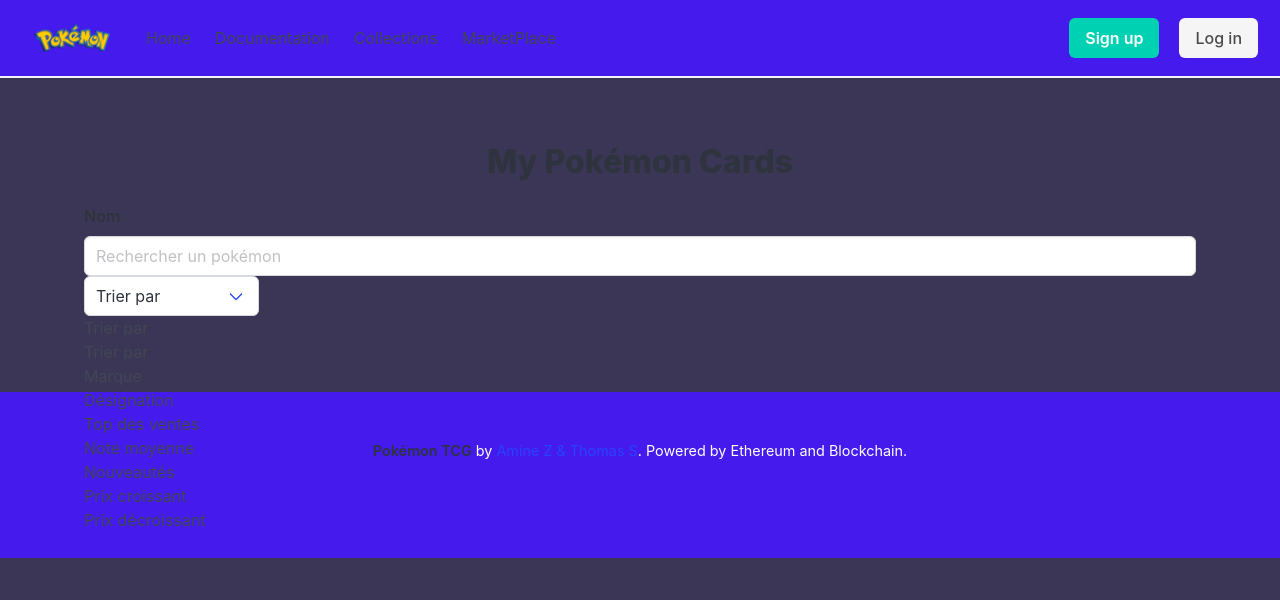
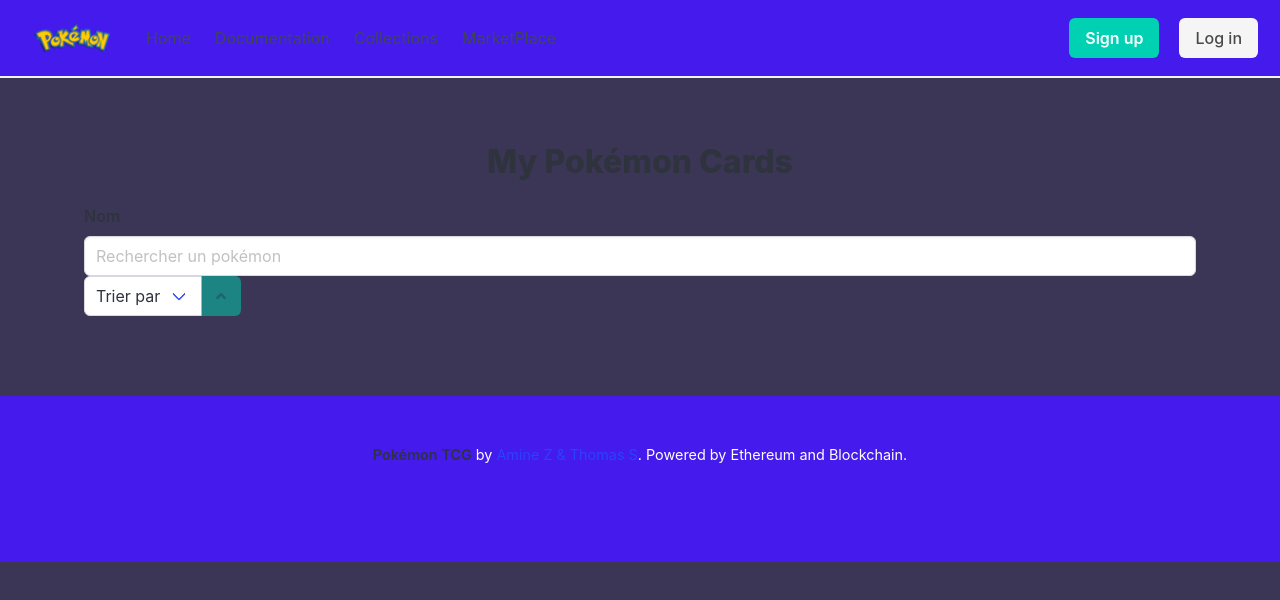
Before and after one commit to Mohamine75/Daar-Cards-Projet, a React (Vite) app in the folder frontend/: page / in a window 1280 px wide. Shown: the top 600 px of the page. Built offline with nearby package versions, Linux system fonts and the light colour scheme.

Commit message:
tri fonctionnel

```diff
--- a/frontend/index.html
+++ b/frontend/index.html
@@ -55,19 +55,27 @@
       <label class="label">Nom</label>
       <div class="control">
         <input class="input" type="text" id="search" placeholder="Rechercher un pokémon">
-        <div class="select"><select name="sort-option" id="sort-option" class="select-hidden">
-          <option value="default" disabled="" selected="">Trier par</option>
-                                      <option value="128">Marque</option>
-                                      <option value="64">Désignation</option>
-                                      <option value="4">Top des ventes</option>
-                                      <option value="16">Note moyenne</option>
-                                      <option value="32">Nouveautés</option>
-                                      <option value="1">Prix croissant</option>
-                                      <option value="2">Prix décroissant</option>
-                              </select><div class="select-styled"><span class="disabled">Trier par<span></span></span></div><ul class="select-options"><li rel="default" class="disabled hidden ">Trier par</li><li rel="128" class="  ">Marque</li><li rel="64" class="  ">Désignation</li><li rel="4" class="  ">Top des ventes</li><li rel="16" class="  ">Note moyenne</li><li rel="32" class="  ">Nouveautés</li><li rel="1" class="  ">Prix croissant</li><li rel="2" class="  ">Prix décroissant</li></ul></div>
-      </div>
+        <div class="field has-addons">
+          <!-- Wrapper for select -->
+          <div class="control">
+            <div class="select">
+              <select name="sort-option" id="sort-option" class="select-hidden">
+                <option value="default" disabled selected>Trier par</option>
+                <option>nom</option>
+                <option>prix</option>
+              </select>
+            </div>
+          </div>
+
+          <!-- Wrapper for button -->
+          <div class="control">
+            <button class="button is-primary is-light" id="changeOrder" disabled>
+              <span class="icon"><i class="fas fa-angle-up"></i></span>
+            </button>
+          </div>
+        </div>
     </div>
-    <div class="columns is-multiline" id="cards">
+    <div class="columns is-multiline mt-1" id="cards">
       <!-- Les cartes seront ajoutées ici -->
     </div>
   </div>
--- a/frontend/index.js
+++ b/frontend/index.js
@@ -743,7 +743,6 @@
   for (let i = 0; i < cardInfosArray.length; i++) {
     cardInfosArray[i][1] = i;
   }
-  console.log(cardInfosArray);
   return arrayToMap(cardInfosArray);
 }
 
@@ -868,7 +867,6 @@
     displayCards(cardIds);
   } else {
     var toShow = Array.from(cardIds);
-    console.log(cardInfos);
     toShow = toShow.filter(([cardId, _]) => {
       return (cardInfos.get(cardId).nom.toLowerCase().includes(research.toLowerCase()));
     });
@@ -886,6 +884,31 @@
   registerCardCallbacks();
 });
 
+document.getElementById('sort-option').addEventListener('change', function() {
+  document.getElementById('changeOrder').disabled = false;
+  cardIds = orderCards(cardIds, 'ASC', document.getElementById('sort-option').value);
+  displayCards(cardIds);
+  registerCardCallbacks();
+});
+
+var currentOrder = 'ASC';
+
+document.getElementById('changeOrder').onclick = function() {
+    const orderBy = document.getElementById('sort-option').value;
+    const iconElement = document.querySelector('.icon i');
+    if (currentOrder === 'ASC')
+      {
+        iconElement.classList.replace('fa-angle-up', 'fa-angle-down');
+        currentOrder = 'DESC';
+      } else {
+        iconElement.classList.replace('fa-angle-down', 'fa-angle-up');
+        currentOrder = 'ASC';
+      }
+    cardIds = orderCards(cardIds, currentOrder, orderBy);
+    displayCards(cardIds);
+    registerCardCallbacks();
+};
+
 window.addEventListener('load', function() {
   if (typeof web3 !== 'undefined') {
     web3js = new Web3(web3.currentProvider);
```
